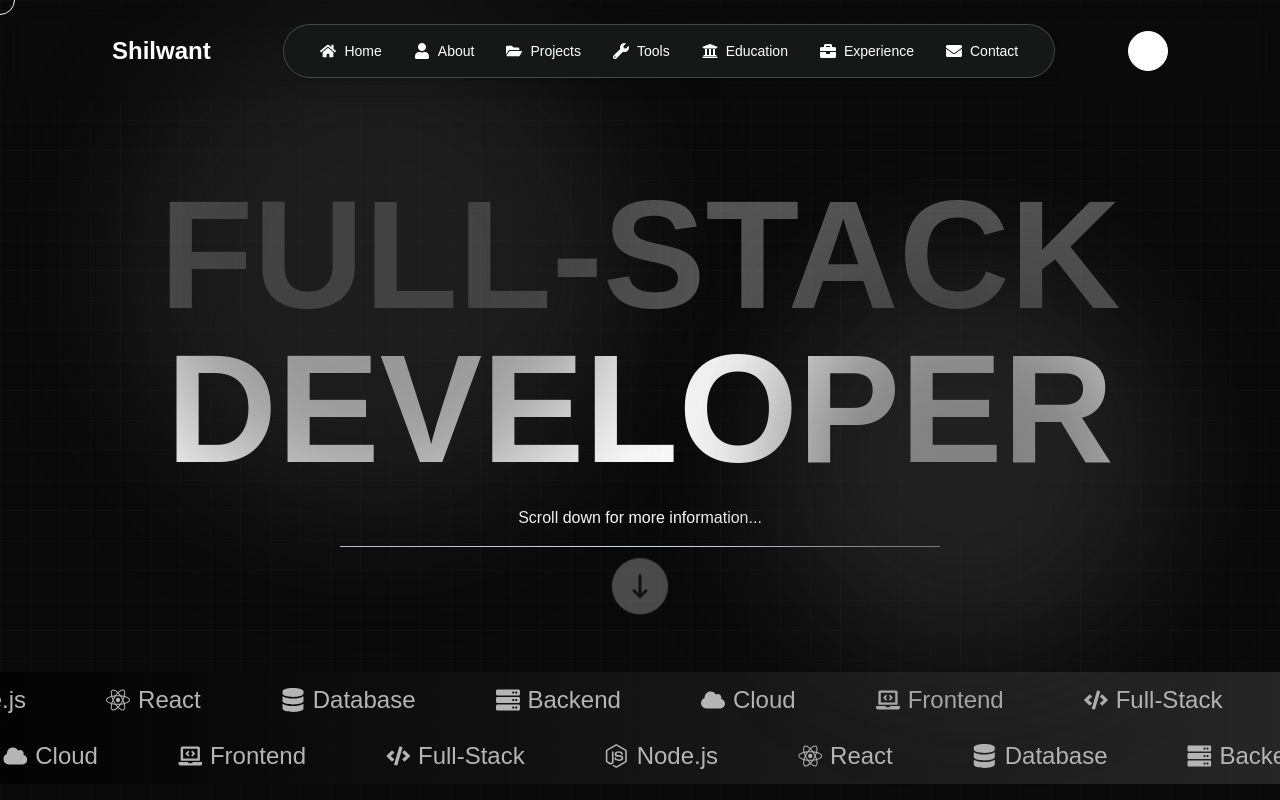
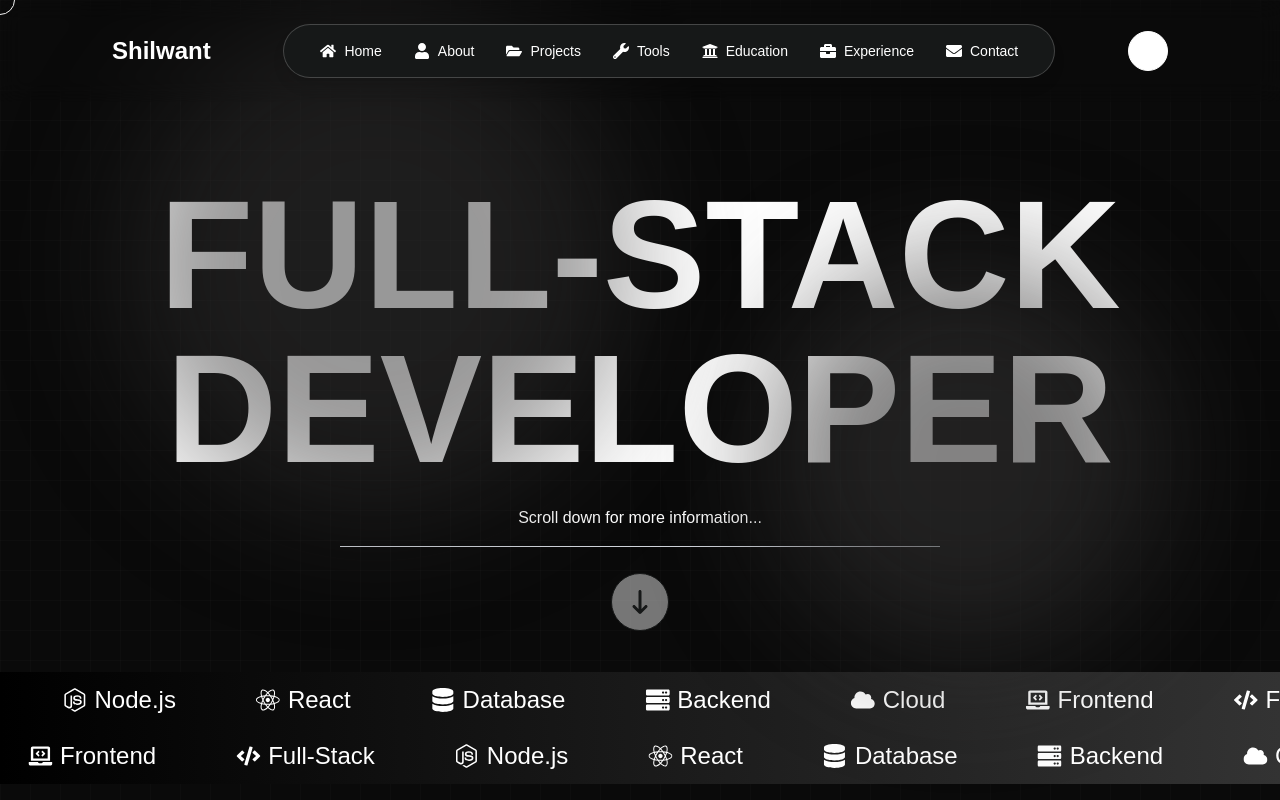
Before and after one commit to Purohitdev/Portfolio, a React (Vite) app: page / in a window 1280 px wide. Shown: the top 800 px of the page. Built offline with nearby package versions, Linux system fonts and the light colour scheme.

Commit message:
animation added

```diff
--- a/src/Home/Hero.tsx
+++ b/src/Home/Hero.tsx
@@ -1,55 +1,156 @@
-import { useRef, useEffect } from "react";
+// import { useRef, useEffect } from "react";
+// import { gsap } from "gsap";
+// import { ScrollToPlugin } from "gsap/ScrollToPlugin";
+// import Marquee from "react-fast-marquee";
+// import { FaCode, FaNodeJs, FaReact, FaDatabase, FaServer, FaCloud, FaLaptopCode } from "react-icons/fa";
+// import { FaArrowDownLong } from "react-icons/fa6";
+
+// gsap.registerPlugin(ScrollToPlugin); // Register ScrollToPlugin for smooth scrolling
+
+// function Hero() {
+//     const fullStackText = useRef<HTMLHeadingElement | null>(null);
+//     const scrollButton = useRef<HTMLButtonElement | null>(null);
+
+//     useEffect(() => {
+//         if (!fullStackText.current || window.innerWidth < 768) return; // Disable animation on small screens
+
+//         // Hover animation for "Full-Stack"
+//         const hoverAnimationFullStack = gsap.to(fullStackText.current, {
+//             fontSize: "12.1rem",
+//             opacity: 0.4,
+//             duration: 0.3,
+//             ease: "power2.out",
+//             paused: true,
+//         });
+
+//         // Event listeners for "Full-Stack"
+//         const handleMouseEnterFullStack = () => hoverAnimationFullStack.play();
+//         const handleMouseLeaveFullStack = () => hoverAnimationFullStack.reverse();
+
+//         fullStackText.current.addEventListener("mouseenter", handleMouseEnterFullStack);
+//         fullStackText.current.addEventListener("mouseleave", handleMouseLeaveFullStack);
+
+//         return () => {
+//             fullStackText.current?.removeEventListener("mouseenter", handleMouseEnterFullStack);
+//             fullStackText.current?.removeEventListener("mouseleave", handleMouseLeaveFullStack);
+//         };
+//     }, []);
+
+//     useEffect(() => {
+//         if (!scrollButton.current) return;
+
+//         // Scroll indication animation (bouncing effect)
+//         gsap.to(scrollButton.current, {
+//             y: -10,
+//             repeat: -1,
+//             yoyo: true,
+//             duration: 1,
+//             ease: "power1.inOut",
+//         });
+//     }, []);
+
+//     // Smooth Scroll Function
+//     const handleScroll = () => {
+//         gsap.to(window, { duration: 1, scrollTo: "#About", ease: "power2.inOut" });
+//     };
+
+//     const marqueeItems = [
+//         { name: "Full-Stack", icon: <FaCode /> },
+//         { name: "Node.js", icon: <FaNodeJs /> },
+//         { name: "React", icon: <FaReact /> },
+//         { name: "Database", icon: <FaDatabase /> },
+//         { name: "Backend", icon: <FaServer /> },
+//         { name: "Cloud", icon: <FaCloud /> },
+//         { name: "Frontend", icon: <FaLaptopCode /> },
+//     ];
+
+//     return (
+//         <div className="h-screen w-full flex flex-col justify-center items-center text-white relative px-4" id="Home">
+//             {/* Hero Content */}
+//             <div className="h-[70vh] w-full flex flex-col justify-center items-center text-center">
+//                 <h1
+//                     ref={fullStackText}
+//                     className="dynamic-text leading-none uppercase font-black opacity-30 sm:cursor-pointer"
+//                 >
+//                     Full-Stack
+//                 </h1>
+//                 <h1 className="dynamic-text leading-none uppercase font-black">
+//                     Developer
+//                 </h1>
+
+//                 <div className="mt-5 flex flex-col gap-4 items-center justify-center w-full max-w-[600px]">
+//                     <p className="text-sm sm:text-base">Scroll down for more information...</p>
+//                     <hr className="w-full border-t border-gray-300" />
+//                     <button
+//                         ref={scrollButton}
+//                         onClick={handleScroll} // Call smooth scroll function
+//                         className="px-4 py-4 border text-lg sm:text-2xl rounded-full bg-[#ffffff70] text-[#161818] w-fit opacity-60 transition-transform hover:scale-110"
+//                     >
+//                         <FaArrowDownLong />
+//                     </button>
+//                 </div>
+//             </div>
+
+//             {/* Marquee Section */}
+//             <div className="w-full absolute bottom-0 py-4 opacity-70">
+//                 <Marquee speed={50} gradient={false} autoFill={true} style={{ background: "linear-gradient(to right, #000000, #333333)" }} className="py-3">
+//                     {marqueeItems.map((item, index) => (
+//                         <div key={index} className="flex items-center text-white text-lg sm:text-2xl mx-4 sm:mx-10">
+//                             {item.icon} <span className="ml-2">{item.name}</span>
+//                         </div>
+//                     ))}
+//                 </Marquee>
+//                 <Marquee speed={50} gradient={false} direction="right" autoFill={true} style={{ background: "linear-gradient(to right, #000000, #333333)" }} className="py-3">
+//                     {marqueeItems.map((item, index) => (
+//                         <div key={index} className="flex items-center text-white text-lg sm:text-2xl mx-4 sm:mx-10">
+//                             {item.icon} <span className="ml-2">{item.name}</span>
+//                         </div>
+//                     ))}
+//                 </Marquee>
+//             </div>
+//         </div>
+//     );
+// }
+
+// export default Hero;
+import { useRef, useLayoutEffect, useState, useEffect } from "react";
 import { gsap } from "gsap";
 import { ScrollToPlugin } from "gsap/ScrollToPlugin";
 import Marquee from "react-fast-marquee";
 import { FaCode, FaNodeJs, FaReact, FaDatabase, FaServer, FaCloud, FaLaptopCode } from "react-icons/fa";
 import { FaArrowDownLong } from "react-icons/fa6";
 
-gsap.registerPlugin(ScrollToPlugin); // Register ScrollToPlugin for smooth scrolling
+import Loading from "../Loading"; // Import the Loading component
+import Navbar from "../Nav";
+
+gsap.registerPlugin(ScrollToPlugin);
 
 function Hero() {
-    const fullStackText = useRef<HTMLHeadingElement | null>(null);
-    const scrollButton = useRef<HTMLButtonElement | null>(null);
+    const [loading, setLoading] = useState(true);
+    const fullStackText = useRef(null);
+    const scrollButton = useRef(null);
+    const marqueeRef = useRef(null);
 
     useEffect(() => {
-        if (!fullStackText.current || window.innerWidth < 768) return; // Disable animation on small screens
-
-        // Hover animation for "Full-Stack"
-        const hoverAnimationFullStack = gsap.to(fullStackText.current, {
-            fontSize: "12.1rem",
-            opacity: 0.4,
-            duration: 0.3,
-            ease: "power2.out",
-            paused: true,
-        });
-
-        // Event listeners for "Full-Stack"
-        const handleMouseEnterFullStack = () => hoverAnimationFullStack.play();
-        const handleMouseLeaveFullStack = () => hoverAnimationFullStack.reverse();
-
-        fullStackText.current.addEventListener("mouseenter", handleMouseEnterFullStack);
-        fullStackText.current.addEventListener("mouseleave", handleMouseLeaveFullStack);
-
-        return () => {
-            fullStackText.current?.removeEventListener("mouseenter", handleMouseEnterFullStack);
-            fullStackText.current?.removeEventListener("mouseleave", handleMouseLeaveFullStack);
-        };
+        const timer = setTimeout(() => setLoading(false), 3000);
+        return () => clearTimeout(timer);
     }, []);
 
-    useEffect(() => {
-        if (!scrollButton.current) return;
+    useLayoutEffect(() => {
+        if (!loading) {
+            const ctx = gsap.context(() => {
+                gsap.set([fullStackText.current, scrollButton.current, marqueeRef.current], { visibility: "visible" });
 
-        // Scroll indication animation (bouncing effect)
-        gsap.to(scrollButton.current, {
-            y: -10,
-            repeat: -1,
-            yoyo: true,
-            duration: 1,
-            ease: "power1.inOut",
-        });
-    }, []);
+                gsap.timeline()
+                    .from(fullStackText.current, { opacity: 0, duration: 1.2, ease: "power2.out" })
+                    .from(scrollButton.current, { opacity: 0, y: 10, duration: 1.2, ease: "power2.out" }, "-=0.5")
+                    .from(marqueeRef.current, { y: 50, opacity: 0, duration: 1, ease: "power2.out" }, "-=0.5");
+            });
 
-    // Smooth Scroll Function
+            return () => ctx.revert();
+        }
+    }, [loading]);
+
     const handleScroll = () => {
         gsap.to(window, { duration: 1, scrollTo: "#About", ease: "power2.inOut" });
     };
@@ -64,35 +165,38 @@ function Hero() {
         { name: "Frontend", icon: <FaLaptopCode /> },
     ];
 
+    if (loading) return <Loading />;
+
     return (
         <div className="h-screen w-full flex flex-col justify-center items-center text-white relative px-4" id="Home">
-            {/* Hero Content */}
+         <Navbar/>
+
             <div className="h-[70vh] w-full flex flex-col justify-center items-center text-center">
                 <h1
                     ref={fullStackText}
-                    className="dynamic-text leading-none uppercase font-black opacity-30 sm:cursor-pointer"
+                    className="dynamic-text leading-none uppercase font-black sm:cursor-pointer"
+                    style={{ visibility: "hidden" }}
                 >
                     Full-Stack
                 </h1>
                 <h1 className="dynamic-text leading-none uppercase font-black">
                     Developer
                 </h1>
-
                 <div className="mt-5 flex flex-col gap-4 items-center justify-center w-full max-w-[600px]">
                     <p className="text-sm sm:text-base">Scroll down for more information...</p>
                     <hr className="w-full border-t border-gray-300" />
                     <button
                         ref={scrollButton}
-                        onClick={handleScroll} // Call smooth scroll function
-                        className="px-4 py-4 border text-lg sm:text-2xl rounded-full bg-[#ffffff70] text-[#161818] w-fit opacity-60 transition-transform hover:scale-110"
+                        onClick={handleScroll}
+                        className="px-4 py-4 border text-lg sm:text-2xl rounded-full bg-[#ffffff70] text-[#161818] w-fit transition-transform hover:scale-110"
+                        style={{ visibility: "hidden" }}
                     >
                         <FaArrowDownLong />
                     </button>
                 </div>
             </div>
 
-            {/* Marquee Section */}
-            <div className="w-full absolute bottom-0 py-4 opacity-70">
+            <div ref={marqueeRef} className="w-full absolute bottom-0 py-4" style={{ visibility: "hidden" }}>
                 <Marquee speed={50} gradient={false} autoFill={true} style={{ background: "linear-gradient(to right, #000000, #333333)" }} className="py-3">
                     {marqueeItems.map((item, index) => (
                         <div key={index} className="flex items-center text-white text-lg sm:text-2xl mx-4 sm:mx-10">
--- a/src/Home/Home.tsx
+++ b/src/Home/Home.tsx
@@ -89,7 +89,7 @@ function Home() {
   return (
     <>
          <Loading/>
-      <Nav />
+      {/* <Nav /> */}
       <Hero />
       <About />
       <Projects />
```
